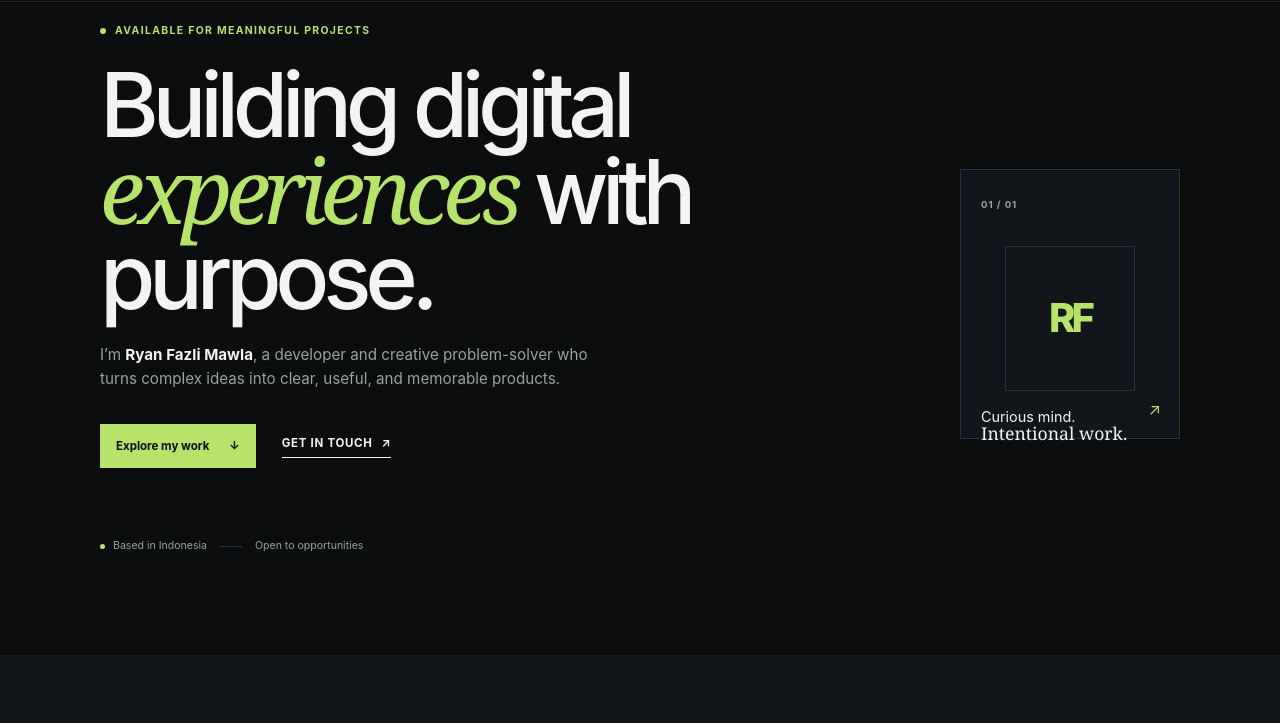
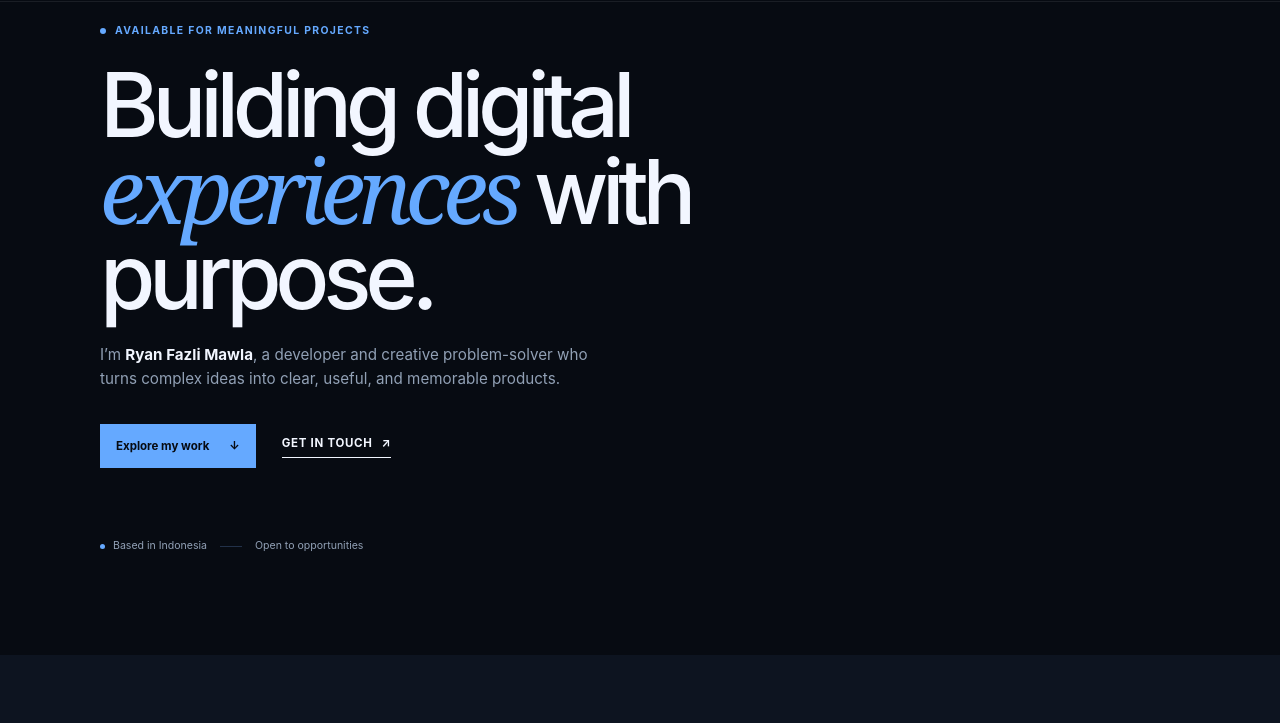
Before and after one commit to Kaizinin/My-Portofolio, a plain HTML site: page index.html in a window 1280 px wide. Shown: the part 77-800 px from the top of the page. Drawn offline with Linux system fonts and the light colour scheme.

Commit message:
Simplify portfolio with black blue theme
Co-authored-by: Copilot App <223556219+Copilot@users.noreply.github.com>

```diff
--- a/styles.css
+++ b/styles.css
@@ -1,11 +1,11 @@
 :root {
-  --bg: #0b0d0f;
-  --surface: #12161a;
-  --surface-soft: #171c21;
-  --text: #f2f4f1;
-  --muted: #98a29f;
-  --line: #293038;
-  --accent: #b7e36b;
+  --bg: #070b12;
+  --surface: #0d1420;
+  --surface-soft: #111c2b;
+  --text: #f2f6ff;
+  --muted: #91a0b5;
+  --line: #223149;
+  --accent: #65a9ff;
   --serif: Georgia, "Times New Roman", serif;
   --sans: Inter, ui-sans-serif, system-ui, -apple-system, BlinkMacSystemFont, "Segoe UI", sans-serif;
 }
@@ -29,7 +29,7 @@ a { color: inherit; text-decoration: none; }
 .menu-toggle { display: none; border: 0; background: transparent; }
 
 .hero { padding: 175px 0 110px; background: var(--bg); }
-.hero-grid { display: grid; grid-template-columns: 1.35fr .65fr; align-items: center; gap: 70px; }
+.hero-grid { display: grid; grid-template-columns: 1fr; align-items: center; gap: 40px; }
 .eyebrow { display: flex; align-items: center; gap: 9px; margin: 0 0 22px; color: var(--accent); font-size: .65rem; font-weight: 750; letter-spacing: .13em; text-transform: uppercase; }
 .eyebrow-dot, .status-dot { display: inline-block; width: 6px; height: 6px; border-radius: 50%; background: var(--accent); }
 h1, h2, h3, p { margin-top: 0; }
@@ -43,7 +43,7 @@ em { color: var(--accent); font-family: var(--serif); font-weight: 400; }
 .text-link { display: inline-flex; align-items: center; gap: 9px; padding-bottom: 4px; border-bottom: 1px solid currentColor; font-size: .72rem; font-weight: 700; letter-spacing: .06em; text-transform: uppercase; }
 .hero-meta { display: flex; align-items: center; gap: 13px; margin-top: 70px; color: var(--muted); font-size: .66rem; }
 .hero-meta span:first-child { display: flex; align-items: center; gap: 8px; }.meta-separator { width: 22px; height: 1px; background: var(--line); }.status-dot { width: 5px; height: 5px; }
-.hero-visual { position: relative; min-height: 280px; }
+.hero-visual { display: none; }
 .visual-card { position: absolute; top: 20px; right: 0; width: 220px; height: 270px; padding: 20px; color: var(--text); background: var(--surface); border: 1px solid var(--line); }
 .card-index { color: var(--muted); font-size: .6rem; font-weight: 750; letter-spacing: .1em; }
 .portrait-placeholder { display: grid; width: 130px; height: 145px; margin: 30px auto 18px; place-items: center; border: 1px solid var(--line); color: var(--accent); font-size: 2.5rem; font-weight: 800; letter-spacing: -.1em; }
@@ -63,18 +63,18 @@ h2 { margin-bottom: 0; font-size: clamp(2.35rem, 5vw, 4.4rem); font-weight: 500;
 
 .projects-heading { align-items: start; }.projects-heading p { max-width: 300px; margin: 0; color: var(--muted); font-size: .82rem; }.project-list { border-top: 1px solid var(--line); }
 .project-row { display: grid; grid-template-columns: 100px 1fr auto 25px; align-items: center; gap: 28px; padding: 20px 0; border-bottom: 1px solid var(--line); transition: padding .2s ease; }.project-row:hover { padding-right: 8px; padding-left: 8px; }
-.project-thumb { display: grid; height: 62px; place-items: center; color: var(--text); background: var(--surface-soft); border: 1px solid var(--line); }.thumb-one { border-color: #526c35; }.thumb-two { border-color: #645477; }.thumb-three { border-color: #456372; }.project-thumb span { display: none; }.project-thumb strong { color: var(--accent); font-size: 1.7rem; font-weight: 750; letter-spacing: -.1em; }
+.project-thumb { display: grid; height: 62px; place-items: center; color: var(--text); background: var(--surface-soft); border: 1px solid var(--line); }.thumb-one { border-color: #285487; }.thumb-two { border-color: #315f96; }.thumb-three { border-color: #3b6fa8; }.project-thumb span { display: none; }.project-thumb strong { color: var(--accent); font-size: 1.7rem; font-weight: 750; letter-spacing: -.1em; }
 .project-info h3 { margin-bottom: 4px; font-size: .98rem; font-weight: 550; }.project-info p, .project-type { margin: 0; color: var(--muted); font-size: .72rem; }.project-type { white-space: nowrap; }.project-arrow { color: var(--accent); }
 
 .journey-section { background: var(--surface-soft); }.timeline { border-top: 1px solid var(--line); }.timeline-item { display: grid; grid-template-columns: 170px 1fr; gap: 30px; padding: 22px 0; border-bottom: 1px solid var(--line); }.timeline-date { color: var(--muted); font-size: .64rem; font-weight: 750; letter-spacing: .07em; text-transform: uppercase; }.timeline-item h3 { margin-bottom: 5px; font-size: .95rem; font-weight: 550; }.timeline-item p { margin: 0; color: var(--muted); font-size: .78rem; }
 .contact-section { background: var(--bg); }.contact-inner { text-align: center; }.contact-inner .eyebrow { justify-content: center; }.contact-inner h2 { margin-bottom: 40px; }.contact-email { display: inline-flex; align-items: center; gap: 16px; padding-bottom: 7px; border-bottom: 1px solid var(--accent); color: var(--accent); font-size: clamp(1rem, 2vw, 1.35rem); }.contact-footer { display: flex; justify-content: space-between; margin-top: 95px; padding-top: 18px; border-top: 1px solid var(--line); color: var(--muted); font-size: .64rem; }.social-links { display: flex; gap: 22px; }.social-links a:hover { color: var(--accent); }
-.site-footer { color: var(--muted); background: #070809; font-size: .64rem; }.site-footer .container { display: flex; justify-content: space-between; padding: 16px 0; }
+.site-footer { color: var(--muted); background: #04070c; font-size: .64rem; }.site-footer .container { display: flex; justify-content: space-between; padding: 16px 0; }
 .reveal { opacity: 1; transform: none; }.js-enabled .reveal { opacity: 0; transform: translateY(14px); transition: opacity .55s ease, transform .55s ease; }.js-enabled .reveal.is-visible { opacity: 1; transform: none; }
 
 @media (max-width: 760px) {
   .container { width: min(100% - 36px, 600px); }.nav-wrap { min-height: 70px; }.menu-toggle { display: flex; flex-direction: column; gap: 5px; padding: 8px 0 8px 8px; cursor: pointer; }.menu-toggle span:not(.sr-only) { display: block; width: 22px; height: 1px; background: var(--text); }
   .site-nav { position: absolute; top: 70px; right: 18px; left: 18px; display: none; flex-direction: column; align-items: stretch; gap: 0; padding: 8px; background: var(--surface); border: 1px solid var(--line); }.site-nav.is-open { display: flex; }.site-nav a { padding: 12px; }.nav-cta { margin-top: 4px; text-align: center; }
-  .hero { padding: 135px 0 80px; }.hero-grid { display: block; }.hero-summary { font-size: .88rem; }.hero-meta { margin-top: 48px; }.hero-visual { min-height: 300px; margin-top: 48px; }.visual-card { right: 50%; transform: translateX(50%); }
+  .hero { padding: 135px 0 80px; }.hero-grid { display: block; }.hero-summary { font-size: .88rem; }.hero-meta { margin-top: 48px; }
   .section { padding: 75px 0; }.split-layout { display: block; }.split-layout > .section-label { margin-bottom: 38px; }.about-columns { display: block; }.about-columns p { margin-bottom: 18px; }.section-heading { display: block; margin-bottom: 38px; }.section-heading .section-label { margin-bottom: 32px; }
   .skills-grid { display: block; }.skill-card { min-height: 0; }.skill-card h3 { margin-top: 36px; }.project-row { grid-template-columns: 65px 1fr 20px; gap: 13px; }.project-thumb { height: 58px; }.project-type, .project-info p { display: none; }.timeline-item { grid-template-columns: 1fr; gap: 7px; }.contact-footer { display: block; margin-top: 70px; }.social-links { margin-top: 16px; }.site-footer .container { display: block; }.site-footer .container span:last-child { display: block; margin-top: 4px; }
 }
```
